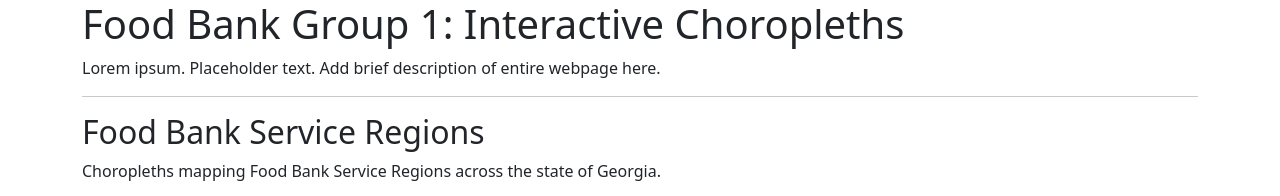
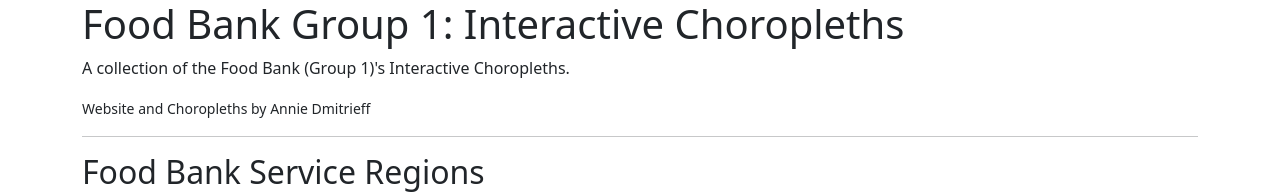
Before and after one commit to IndustrialMath-FoodBank1/IndustrialMath-Foodbank1.github.io, a plain HTML site: page index.html in a window 1280 px wide. Shown: the top 196 px of the page. Drawn offline with nearby package versions, Linux system fonts and the light colour scheme.

Commit message:
Update index.html

```diff
--- a/index.html
+++ b/index.html
@@ -9,7 +9,8 @@
    <body>
       <div class="container">
          <h1>Food Bank Group 1: Interactive Choropleths</h1>
-         <p>Lorem ipsum. Placeholder text. Add brief description of entire webpage here.</p>
+         <p>A collection of the Food Bank (Group 1)'s Interactive Choropleths.</p>
+         <small>Website and Choropleths by Annie Dmitrieff</small>
 
          <hr>
 
```
